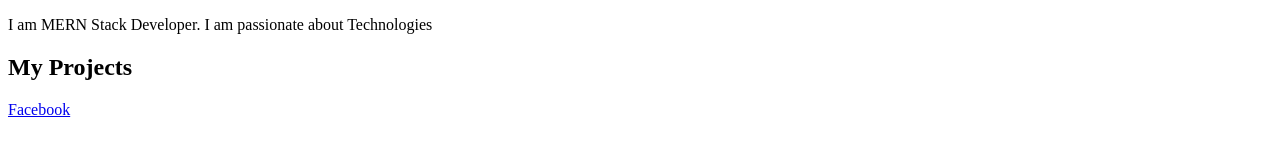
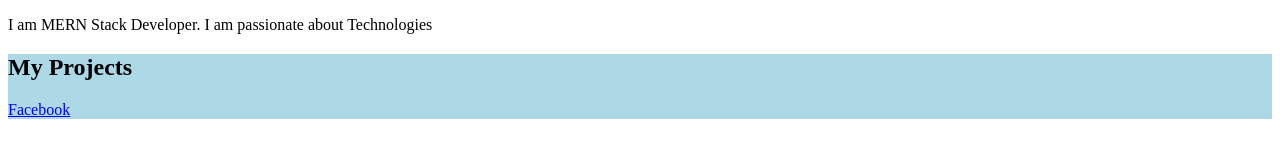
Before and after one commit to yellasai/yellasai.github.io, a plain HTML site: page index.html in a window 1280 px wide. Drawn offline with Linux system fonts and the light colour scheme.

Commit message:
Update index.html

```diff
--- a/index.html
+++ b/index.html
@@ -4,6 +4,11 @@
     <meta charset="UTF-8">
     <meta name="viewport" content="width=device-width, initial-scale=1.0">
     <title>Document</title>
+    <style>
+        .sub{
+            background-color:lightblue;
+        }
+    </style>
 </head>
 <body>
     <div>
```
